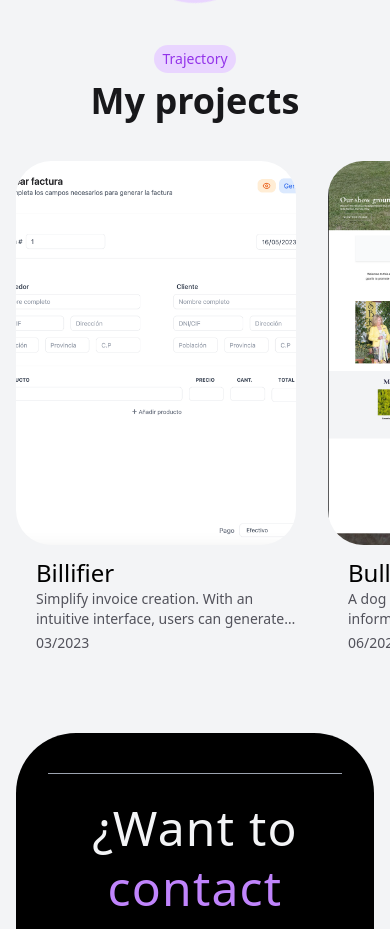
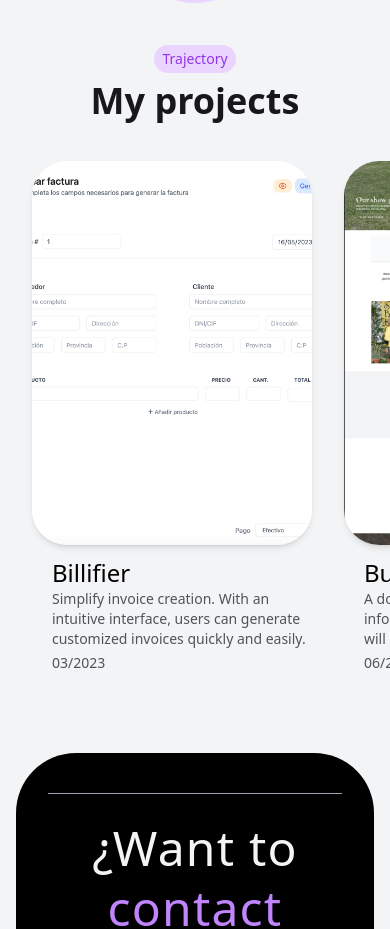
Before and after one commit to gonzalosalmeron/gonzxlo.dev, a React (Vite) app: page / in a window 390 px wide. Shown: the part 1582-2511 px from the top of the page. Built offline with nearby package versions, Linux system fonts and the light colour scheme.

Commit message:
fix: Responsive desing for project cards

```diff
--- a/src/components/CardProject.tsx
+++ b/src/components/CardProject.tsx
@@ -8,7 +8,7 @@
       href={props.data.link ?? '#'}
       target='_blank'
       rel='noopener'
-      className='group relative m-auto w-[280px] shrink-0 cursor-pointer'
+      className='group relative m-auto w-[280px] shrink-0 cursor-pointer snap-center'
     >
       <div className='absolute -right-6 -top-6 z-10 h-[66px] w-[66px] scale-0 transform cursor-pointer rounded-full border-[7px] border-gray-100 bg-purple-400 p-1 opacity-0 transition duration-200 md:group-hover:scale-100 md:group-hover:opacity-100'>
         <div className='flex h-full w-full items-center justify-center rounded-full border border-white bg-purple-400'>
@@ -34,7 +34,7 @@
           'https://fastly.picsum.photos/id/866/800/1200.jpg?hmac=dMtn2g5Iba-xMMzrTGgBGUrYERWiQdeqVjoRka3FL5E'
         }
         alt=''
-        className='h-96 w-full shrink-0 rounded-[35px] object-cover transition duration-500 md:group-hover:grayscale-0'
+        className='h-96 w-full shrink-0 rounded-[35px] object-cover shadow-md transition duration-500 md:grayscale md:group-hover:grayscale-0'
       />
       <div className='font-epilogue pl-5 text-left'>
         <h3 className='mt-3 text-2xl font-medium transition duration-300 md:group-hover:text-purple-600'>
@@ -42,7 +42,7 @@
         </h3>
         <p
           aria-label={props.data.description ?? ''}
-          className='line-clamp-2 text-sm font-thin text-zinc-600 transition duration-300 md:group-hover:text-purple-500'
+          className='line-clamp-3 text-sm font-thin text-zinc-600 transition duration-300 md:group-hover:text-purple-500'
         >
           {props.data.description ??
             'Xaseisf?aseisf? xaseisf?aseisf? xaseisf?aseisf? xaseisf?aseisf? xaseisf?aseisf? xaseisf?aseisf? xaseisf?aseisf? xaseisf?aseisf?'}
--- a/src/components/LastProjects.tsx
+++ b/src/components/LastProjects.tsx
@@ -6,7 +6,7 @@
 
 const LastProjects = () => {
   return (
-    <div className='mx-auto flex max-w-7xl items-center gap-8 overflow-x-scroll px-4 pt-6'>
+    <div className='scrollbar-hide mx-auto flex max-w-7xl snap-x items-center gap-8 overflow-x-scroll px-8 pt-6 sm:px-6 md:px-4'>
       {projects.map((project, i) => {
         return <CardProject data={project} key={i} />
       })}
--- a/src/index.css
+++ b/src/index.css
@@ -4,6 +4,14 @@
 
 html {
   scroll-behavior: smooth;
+}
+
+.scrollbar-hide::-webkit-scrollbar {
+  display: none; /* Chrome, Safari and Opera */
+}
+.scrollbar-hide {
+  -ms-overflow-style: none;  /* IE and Edge */
+  scrollbar-width: none;  /* Firefox */
 }
 
 .stop-on-hover:hover {
```
